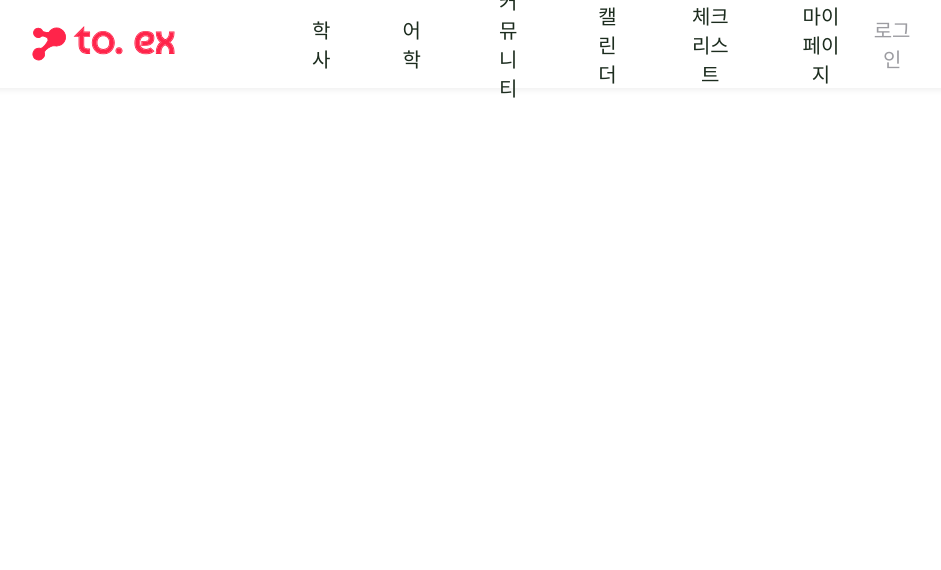
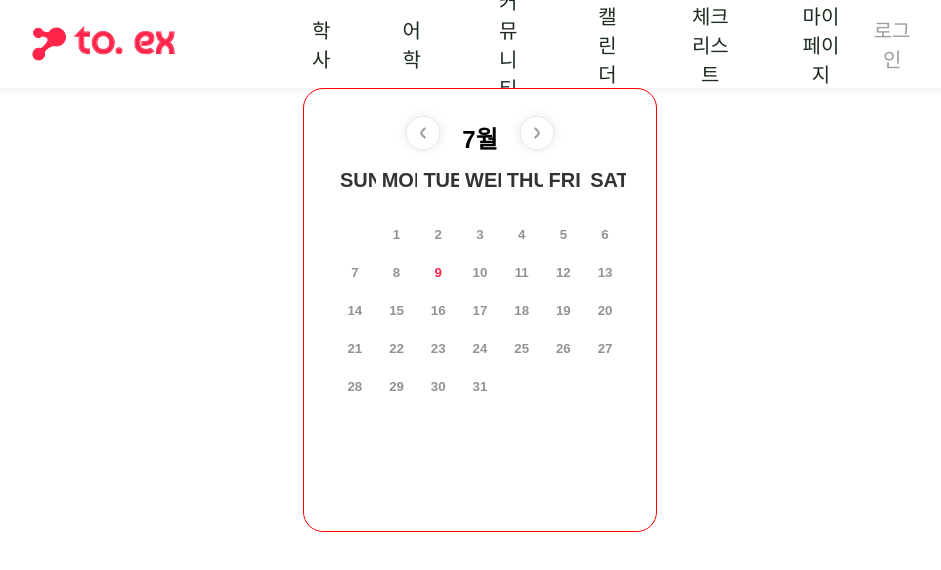
Before and after one commit to to-ex/Frontend, a React (Create React App) app: page /selectcalendar in a window 1280 px wide. Shown: the top 570 px of the page, without its empty margins (160-1101 px from the left). Built offline with nearby package versions, Linux system fonts and the light colour scheme; no server answers.

Commit message:
Chore: 모달 캘린더 작업중

```diff
--- a/src/App.jsx
+++ b/src/App.jsx
@@ -6,6 +6,7 @@ import { Theme } from "./styles/Theme";
 import Header from "./components/Header";
 import CustomCalendar from "./components/CustomCalendar";
 import CustomModal from "./components/CustomModal";
+import SelectCalendar from "./components/SelectCalendar";
 
 function App() {
   return (
@@ -13,6 +14,7 @@ function App() {
       <Header />
       <Routes>
         <Route path="/calendar" element={<CustomCalendar />} />
+        <Route path="/selectcalendar" element={<SelectCalendar />} />
       </Routes>
     </ThemeProvider>
   );
--- /dev/null
+++ b/src/components/SelectCalendar.jsx
@@ -0,0 +1,71 @@
+import React from "react";
+import { ReactComponent as NextIcon } from "../assets/images/MonoNextMonth.svg";
+import { ReactComponent as PrevIcon } from "../assets/images/MonoPrevMonth.svg";
+import Calendar from "react-calendar";
+import { StyledSelectCalendarWrapper } from "../styles/StyledSelectCalendar";
+
+const SelectCalendar = ({ onChange, value, setIsOpen }) => {
+  const handleDateChange = (selectedDate) => {
+    onChange(selectedDate);
+    setIsOpen(false);
+    // setNowDate(moment(selectedDate).format("YYYY년 MM월 DD일"));
+  };
+  return (
+    <>
+      <StyledSelectCalendarWrapper>
+        <Calendar
+          onChange={handleDateChange}
+          value={value}
+          formatMonthYear={(locale, date) =>
+            date.toLocaleString("ko", { month: "numeric" })
+          }
+          formatDay={(locale, date) =>
+            date.toLocaleString("en", { day: "numeric" })
+          }
+          prevLabel={<PrevIcon />}
+          nextLabel={<NextIcon />}
+          next2Label={null}
+          prev2Label={null}
+          showNeighboringMonth={false}
+          calendarType="gregory"
+          minDetail="month"
+          maxDetail="month"
+          // tileContent={({ date, view }) => {
+          //   let html = [];
+          //   const dayEvents = getEventsForDate(date);
+          //   dayEvents.forEach((event, index) => {
+          //     let momentDate = moment(
+          //       date,
+          //       "ddd MMM DD YYYY HH:mm:ss [GMT]ZZ (한국 표준시)"
+          //     );
+          //     momentDate = moment(momentDate).format("YYYY-MM-DD");
+          //     const isStartDate = event.startDate === momentDate;
+          //     const isEndDate = event.endDate === momentDate;
+          //     html.push(
+          //       <StyledScheduleLine
+          //         key={event.scheduleId}
+          //         color={
+          //           event.scheduleCategory === "VISA"
+          //             ? "#D2AEFF"
+          //             : event.scheduleCategory === "TEST"
+          //             ? "#FFCA63"
+          //             : "#63E3FF"
+          //         }
+          //         style={{ top: `${(index + 1) * 45}px` }}
+          //         $isStartDate={isStartDate}
+          //         $isEndDate={isEndDate}
+          //         onClick={() => handleEventClick(event)}
+          //       >
+          //         {event.startDate === momentDate ? event.content : null}
+          //       </StyledScheduleLine>
+          //     );
+          //   });
+          //   return <>{html}</>;
+          // }}
+        />
+      </StyledSelectCalendarWrapper>
+    </>
+  );
+};
+
+export default SelectCalendar;
--- /dev/null
+++ b/src/styles/StyledSelectCalendar.js
@@ -0,0 +1,100 @@
+import styled from "styled-components";
+import "react-calendar/dist/Calendar.css";
+
+export const StyledSelectCalendarWrapper = styled.div`
+  display: flex;
+  justify-content: center;
+  position: relative;
+  .react-calendar {
+    width: 354px;
+    height: 444px;
+    border: 1px red solid;
+    background-color: white;
+    border-radius: 20px;
+    padding: 28px 30px 36px 30px;
+  }
+
+  /* 전체 폰트 컬러 */
+  .react-calendar__month-view {
+    abbr {
+      color: #939393;
+    }
+  }
+
+  /* 네비게이션 가운데 정렬 */
+  .react-calendar__navigation {
+    justify-content: center;
+    margin-top: -12px;
+  }
+
+  /* 네비게이션 폰트 설정 */
+  .react-calendar__navigation button {
+    font-weight: 600;
+    font-size: 24px;
+  }
+
+  /* 네비게이션 가운데 버튼(7월) 마진 조정 */
+  .react-calendar__navigation button:nth-of-type(2) {
+    margin: 14px 0;
+  }
+
+  /* 네비게이션 버튼 컬러 */
+  .react-calendar__navigation button:focus {
+    background-color: white;
+  }
+
+  /* 네비게이션 비활성화 됐을때 스타일 */
+  .react-calendar__navigation button:disabled {
+    background-color: white;
+    color: #000;
+  }
+
+  /* 년/월 상단 네비게이션 칸 크기 줄이기 */
+  .react-calendar__navigation__label {
+    flex-grow: 0 !important;
+  }
+
+  /* 요일 밑에 마진 */
+  .react-calendar__month-view__weekdays {
+    /* margin-top: 38px; */
+    margin-bottom: 18px;
+  }
+
+  /* 요일 밑줄 제거 */
+  .react-calendar__month-view__weekdays abbr {
+    text-decoration: none;
+    font-weight: 600;
+    color: #333333;
+    font-size: 20px;
+  }
+
+  /* 오늘 날짜 폰트 컬러 */
+  .react-calendar__tile--now {
+    background: none;
+    abbr {
+      color: ${({ theme }) => theme.colors.RED04};
+    }
+  }
+
+  /* 일 날짜 간격 */
+  .react-calendar__tile {
+    /* padding: 5px 0px 18px; */
+    /* width: 211px; */
+    /* height: 206px; */
+    position: relative;
+    display: flex;
+    flex-direction: column;
+    align-items: center;
+  }
+  .react-calendar__tile abbr {
+    /* font-size: 24px; */
+    font-weight: 700;
+  }
+
+  /* 선택한 날짜 스타일 적용 */
+  .react-calendar__tile:enabled:hover,
+  .react-calendar__tile:enabled:focus,
+  .react-calendar__tile--active {
+    background-color: white;
+  }
+`;
```
Also changed, not shown: src/assets/images/MonoNextMonth.svg (added), src/assets/images/MonoPrevMonth.svg (added).
